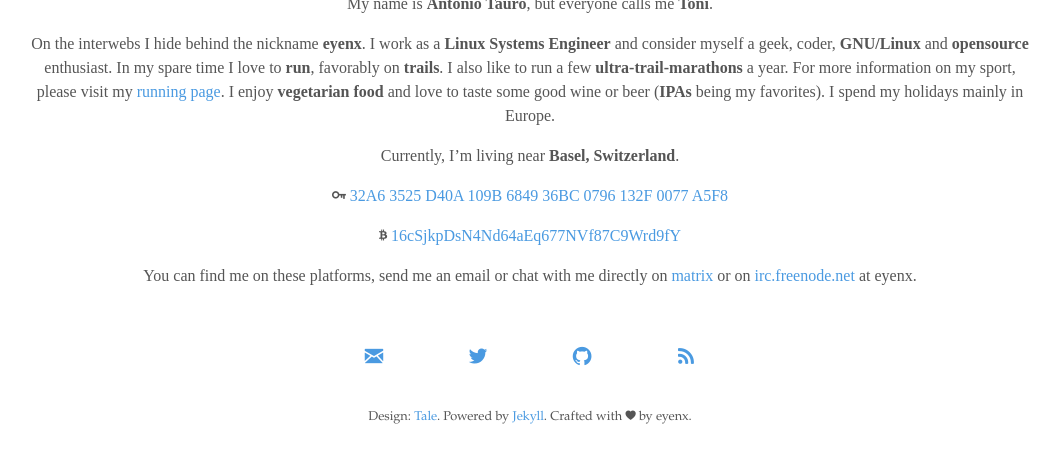
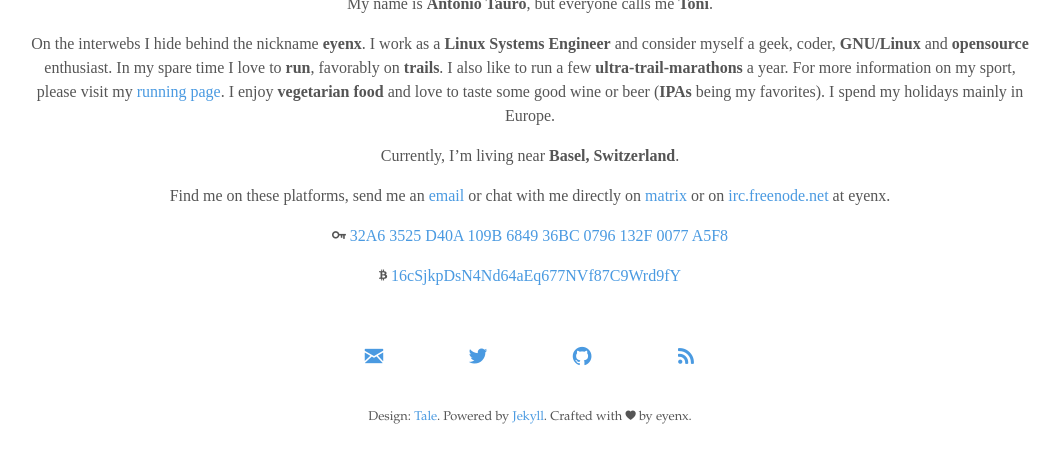
Before and after one commit to eyenx/blog, a Jekyll site: the page built from src/_pages/about.md, in a window 1280 px wide, cut to the strip 347-810 px from the top of the page. Shown: the whole strip, without its empty margins (110-1170 px from the left). Built offline with Jekyll 4.4.1, drawn with Linux system fonts in a browser that asks for light colours.

Commit message:
Update about.md

```diff
--- a/src/_pages/about.md
+++ b/src/_pages/about.md
@@ -22,15 +22,14 @@
 Currently, I'm living near **Basel, Switzerland**.
 {: r}
 
+Find me on these platforms, send me an <a href="mailto:&#101;&#121;&#101;&#064;&#101;&#121;&#101;&#110;&#120;&#046;&#099;&#104;">email</a> or chat with me directly on <a href="https://matrix.to/#/@eyenx:eyenx.ch">matrix</a> or on <a href="https://freenode.net/">irc.freenode.net</a> at eyenx.
+{: r}
+
 <i class='fi-key medium'></i> <a style="border: none;" href='/assets/pgp.pub'>32A6 3525 D40A 109B 6849  36BC 0796 132F 0077 A5F8</a>
 {: r}
 
 <i class='fi-bitcoin medium'></i> <a style="border: none;" href='bitcoin:16cSjkpDsN4Nd64aEq677NVf87C9Wrd9fY'>16cSjkpDsN4Nd64aEq677NVf87C9Wrd9fY</a>
 {: r}
 
-
-You can find me on these platforms, send me an email or chat with me directly on <a href="https://matrix.to/#/@eyenx:eyenx.ch">matrix</a> or on <a href="https://freenode.net/">irc.freenode.net</a> at eyenx.
-{: r}
-
 <br>
 {% include links.html %}
```
